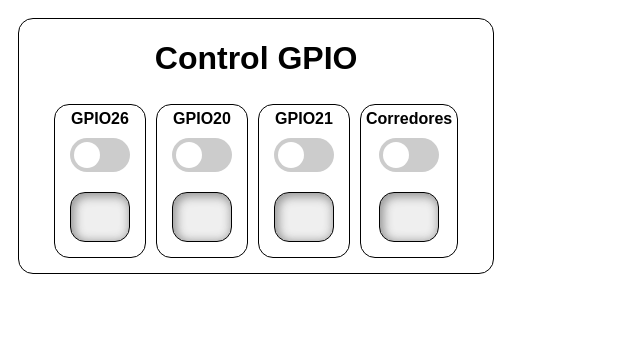
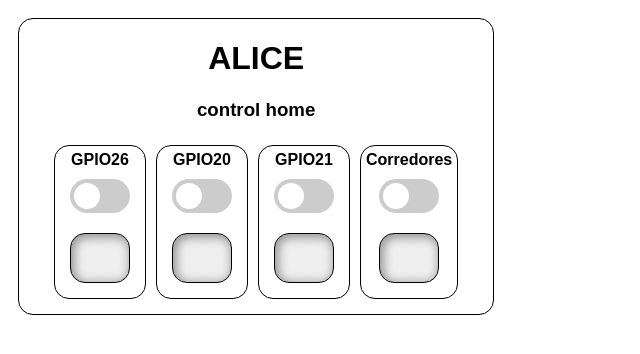
Before and after one commit to Alejandros10/Alice_home_controller, a website: page public/index.html in a window 1280 px wide. Shown: the whole page, without its empty margins (0-640 px from the left). Drawn offline with nearby package versions, Linux system fonts and the light colour scheme; no server answers.

Commit message:
Title index

```diff
--- a/public/index.html
+++ b/public/index.html
@@ -15,7 +15,8 @@
     <div class="noselect">
 
         <div class="keypadContainer">
-            <h1 class="TextCenter">Control GPIO</h1>
+            <h1 class="TextCenter">ALICE</h1>
+            <h3 class="TextCenter">control home</h3>
 
             <div class="GpioContainer">
                 <strong>GPIO26</strong>
```
